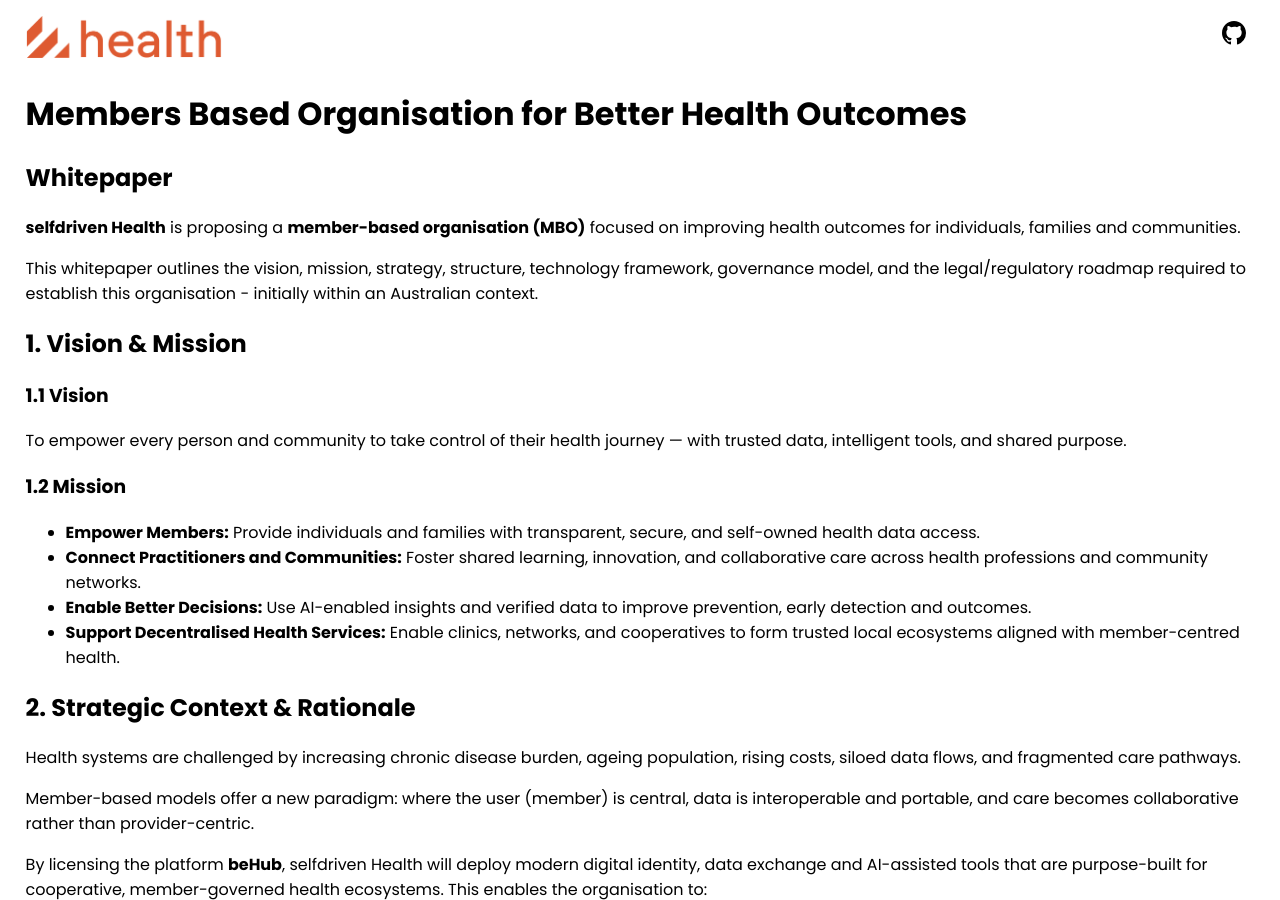
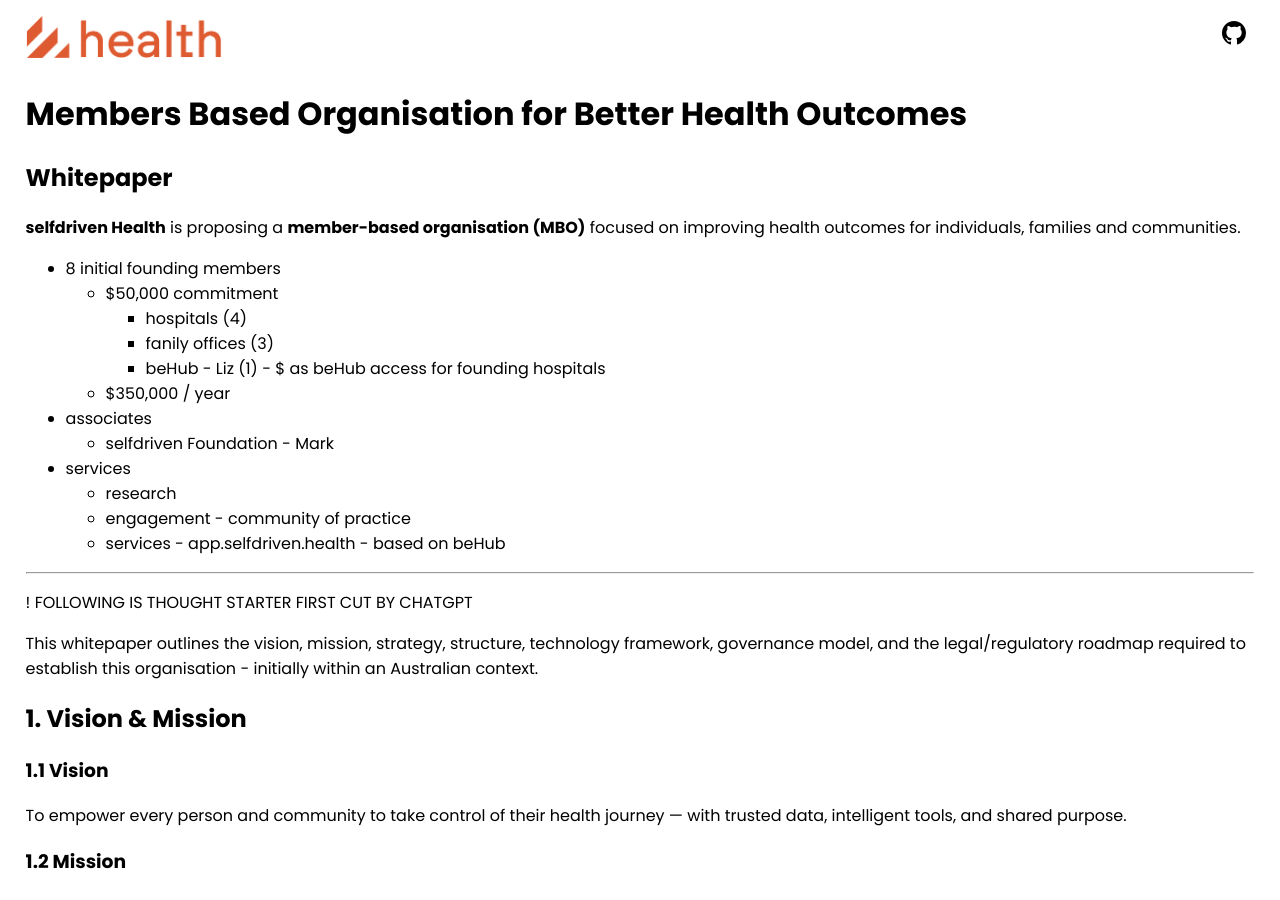
Before and after one commit to selfdriven-foundation/selfdriven-health, a Jekyll site: the page built from docs/pages/organisation-whitepaper.md, in a window 1280 px wide and 900 px high. Built offline with Jekyll 4.4.1, drawn with Linux system fonts in a browser that asks for light colours.

Commit message:
Update organisation-whitepaper.md

```diff
--- a/docs/pages/organisation-whitepaper.md
+++ b/docs/pages/organisation-whitepaper.md
@@ -9,6 +9,25 @@
 ## Whitepaper
 
 **selfdriven Health** is proposing a **member-based organisation (MBO)** focused on improving health outcomes for individuals, families and communities.
+
+- 8 initial founding members
+    - $50,000 commitment
+        - hospitals (4)
+        - fanily offices (3)
+        - beHub - Liz (1) - $ as beHub access for founding hospitals
+    - $350,000 / year
+
+- associates
+    - selfdriven Foundation - Mark
+
+- services
+    - research
+    - engagement - community of practice
+    - services - app.selfdriven.health - based on beHub
+
+---
+
+! FOLLOWING IS THOUGHT STARTER FIRST CUT BY CHATGPT
 
 This whitepaper outlines the vision, mission, strategy, structure, technology framework, governance model, and the legal/regulatory roadmap required to establish this organisation - initially within an Australian context.
 
```
